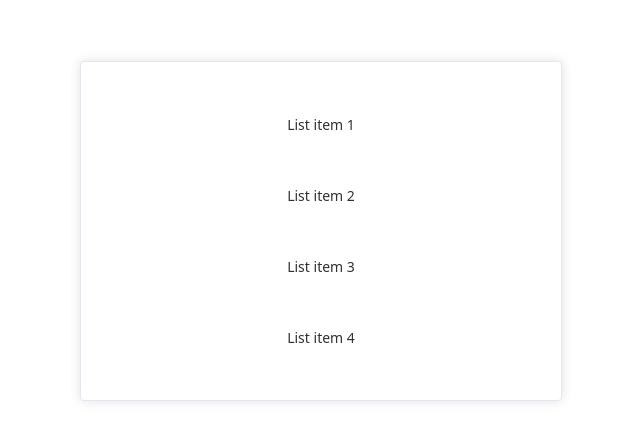
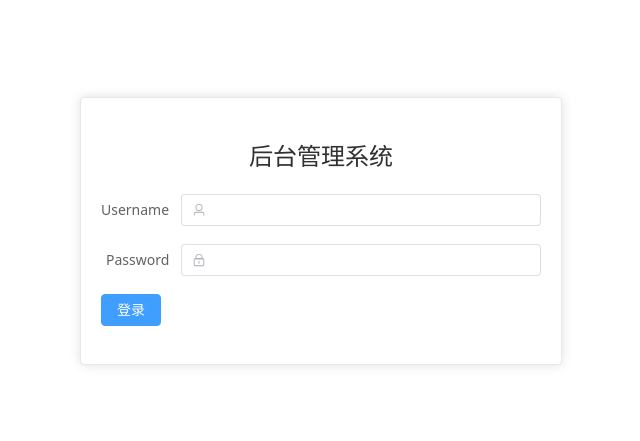
Before and after one commit to 00886/vue-scaffold, a Vue app: page /login in a window 1280 px wide. Shown: the part 169-610 px from the top of the page, without its empty margins (319-959 px from the left). Built offline with nearby package versions, Linux system fonts and the light colour scheme.

Commit message:
用户名和密码，一键清除，和显示密码已完成

```diff
--- a/package.json
+++ b/package.json
@@ -9,6 +9,7 @@
     "preview": "vite preview"
   },
   "dependencies": {
+    "@element-plus/icons-vue": "^2.3.2",
     "axios": "^1.13.2",
     "element-plus": "^2.11.8",
     "pinia": "^3.0.4",
--- a/src/view/Login.vue
+++ b/src/view/Login.vue
@@ -1,21 +1,44 @@
 <script setup>
+import { reactive } from 'vue'
+import { User,Lock } from '@element-plus/icons-vue'
 
+const loginInfo = reactive({
+    username: '',
+    password: ''
+});
 </script>
 
 <template>
-  <el-card style="max-width: 480px" class="box-card">
-    <p v-for="o in 4" :key="o" class="text item">{{ 'List item ' + o }}</p>
-  </el-card>
+    <el-card style="max-width: 480px" class="box-card">
+        <h2>后台管理系统</h2>
+
+        <el-form ref="ruleFormRef" style="max-width: 600px" :model="loginInfo" status-icon :rules="rules"
+            label-width="auto" class="demo-ruleForm">
+             <el-form-item label="Username" prop="username">
+                <el-input v-model="loginInfo.username" :prefix-icon="User" clearable/>
+            </el-form-item>
+            <el-form-item label="Password" prop="password">
+                <el-input v-model="loginInfo.password" type="password" autocomplete="off" :prefix-icon="Lock" clearable show-password/>
+            </el-form-item>
+            <el-form-item>
+                <el-button type="primary" @click="submitForm(ruleFormRef)">
+                    登录
+                </el-button>
+            </el-form-item>
+        </el-form>
+    </el-card>
 </template>
 
 <style scoped>
-.text{
+.text {
     font-size: 14px;
 }
-.item{
+
+.item {
     padding: 18px 0;
 }
-.box-card{
+
+.box-card {
     width: 480px;
 }
 </style>
```
Also changed, not shown: 1 other file (tests, documents, lock files or other folders).
